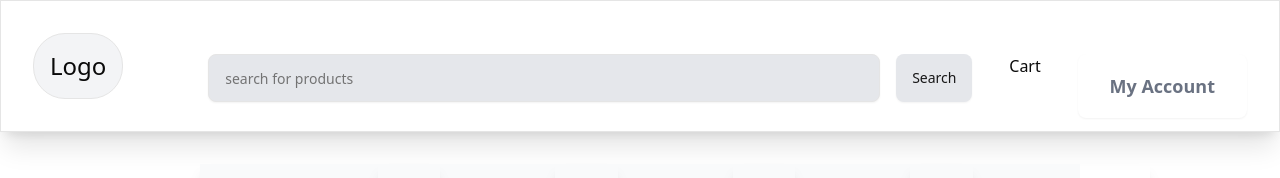
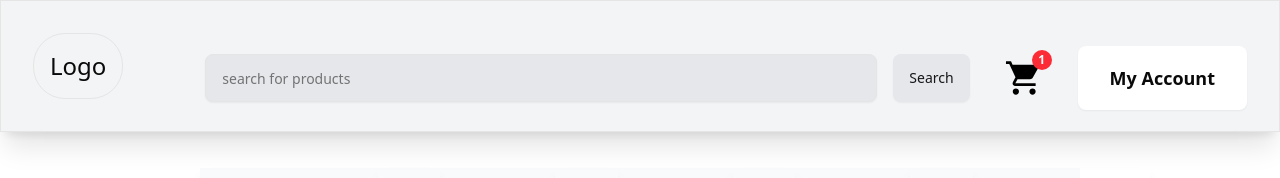
Before and after one commit to dpok360/sumir-traders-FE, a Next.js app: page / in a window 1280 px wide. Shown: the top 178 px of the page. Built offline with nearby package versions, Linux system fonts and the light colour scheme; grey boxes are pictures that could not be loaded.

Commit message:
add cart

```diff
--- a/src/app/page.tsx
+++ b/src/app/page.tsx
@@ -5,9 +5,9 @@ import ItemsCard from '@/components/ItemsCard';
 
 const Home = () => {
   return (
-    <div className="bg-white ">
+    <div className="bg-white">
       <Header />
-      <div className="!mx-50 !my-8">
+      <div className="!mx-50 !my-8 !pt-34">
         <ItemsCard />
       </div>
     </div>
--- a/src/components/Cart.tsx
+++ b/src/components/Cart.tsx
@@ -1,7 +1,12 @@
 import React from 'react';
+import CartIcon from './CartIcon';
 
 const Cart = () => {
-  return <div>Cart</div>;
+  return (
+    <div>
+      <CartIcon />
+    </div>
+  );
 };
 
 export default Cart;
--- /dev/null
+++ b/src/components/CartIcon.tsx
@@ -0,0 +1,29 @@
+import React from 'react';
+import Image from 'next/image';
+
+//TODO:use this as props for cart items
+//TODO: when cart is empty shows "your cart is empty"
+const itemCount = 1;
+
+const CartIcon = () => {
+  return (
+    <div className="relative cursor-pointer !mt-6">
+      {/* Cart Icon from public folder */}
+      <Image
+        src="/cart.svg" // Since it's in public, just use "/cart.svg"
+        alt="Cart"
+        width={32}
+        height={32}
+        className="w-10 h-10"
+      />
+
+      {itemCount > 0 && (
+        <span className="absolute -top-2 -right-2 bg-red-500 text-white text-xs font-bold w-5 h-5 flex items-center justify-center rounded-full">
+          {itemCount}
+        </span>
+      )}
+    </div>
+  );
+};
+
+export default CartIcon;
--- a/src/components/Header.tsx
+++ b/src/components/Header.tsx
@@ -6,7 +6,7 @@ import UserDropdownMenu from './UserDropdownMenu';
 import Cart from './Cart';
 const Header = () => {
   return (
-    <div className="flex justify-between items-center border  bg-gary-100 shadow-xl">
+    <div className="flex justify-between items-center border  bg-gray-100 shadow-xl fixed top-0 left-0 w-full z-10">
       <Logo />
       <Search />
       <Cart />
--- a/src/components/UserDropdownMenu.tsx
+++ b/src/components/UserDropdownMenu.tsx
@@ -13,7 +13,7 @@ const UserDropdownMenu = () => {
       <DropdownMenuTrigger asChild>
         <Button
           variant="outline"
-          className="!mt-10 !mr-8 !p-8 border-none text-lg font-extrabold  text-gray-500 hover:bg-gray-100 "
+          className="!mt-6 !mr-8 !p-8 border-none text-lg font-extrabold text-gary-600"
         >
           My Account
         </Button>
```
Also changed, not shown: public/cart.svg (renamed from public/cart svg.svg).
